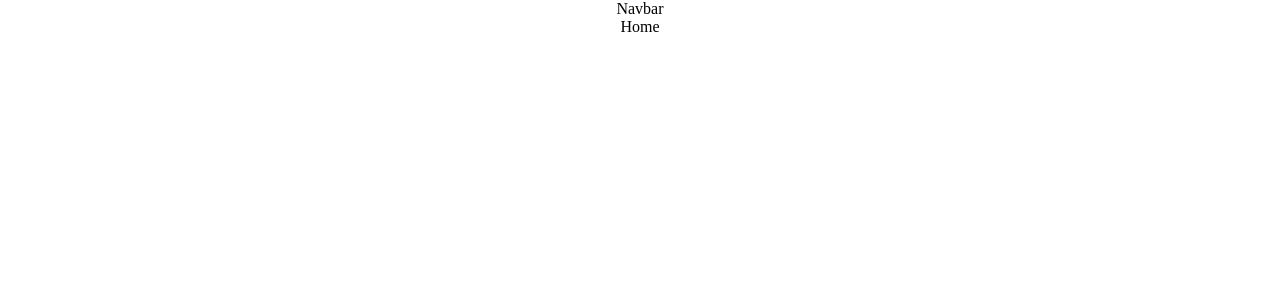
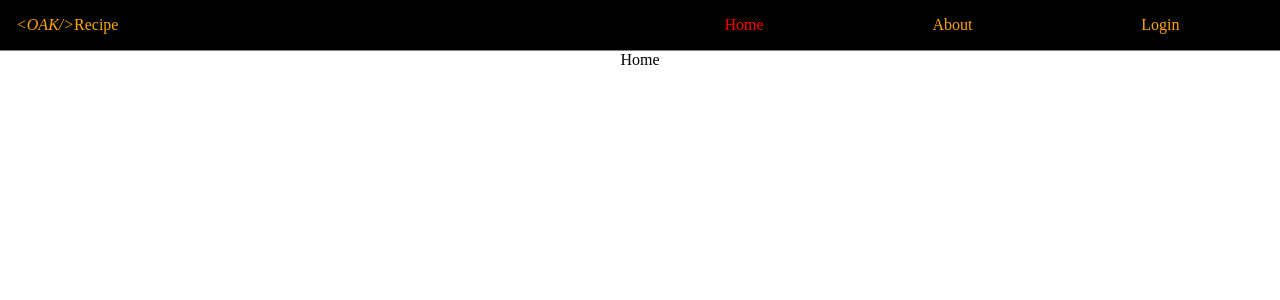
Before and after one commit to Chupacabra44/recipe-app, a React (Create React App) app: page / in a window 1280 px wide. Shown: the top 300 px of the page. Built offline with nearby package versions, Linux system fonts and the light colour scheme.

Commit message:
Navbar component

```diff
--- a/src/components/navbar/Navbar.css
+++ b/src/components/navbar/Navbar.css
@@ -0,0 +1,55 @@
+.navWrapper {
+  display: flex;
+  justify-content: space-between;
+  align-items: center;
+  padding: 16px;
+  border-bottom: 1px solid grey;
+  background-color: black;
+}
+
+.navWrapper * {
+  color: orange;
+}
+
+.linkWrapper {
+  width: 50%;
+  display: flex;
+  justify-content: space-around;
+}
+
+.active {
+  color: red;
+}
+
+.burgerMenu {
+  display: none;
+  font-size: 24px;
+  cursor: pointer;
+}
+
+@media screen and (max-width: 768px) {
+  .linkWrapper {
+    display: none;
+    flex-direction: column;
+    position: absolute;
+    top: 60px;
+    left: 0;
+    width: 100%;
+    background-color: black;
+  }
+
+  .linkWrapper.show {
+    display: flex;
+  }
+
+  .linkWrapper a {
+    margin: 0;
+    text-align: center;
+    padding: 10px;
+    border-bottom: 1px solid white;
+  }
+
+  .burgerMenu {
+    display: block;
+  }
+}
--- a/src/components/navbar/Navbar.jsx
+++ b/src/components/navbar/Navbar.jsx
@@ -1,7 +1,34 @@
+import { NavLink, Link } from "react-router-dom";
 import "./Navbar.css";
+import { useState } from "react";
 
 const Navbar = () => {
-  return <div>Navbar</div>;
+  const [show, setShow] = useState(false);
+
+  const toggleMenu = () => {
+    setShow(!show);
+  };
+
+  return (
+    <nav className="navWrapper">
+      <div>
+        <Link to="/">
+          <i>{"<OAK/>"}</i>
+          <span>Recipe</span>
+        </Link>
+      </div>
+
+      <div className={show ? "linkWrapper show" : "linkWrapper"}>
+        <NavLink to="/">Home</NavLink>
+        <NavLink to="about">About</NavLink>
+        <NavLink to="login">Login</NavLink>
+      </div>
+
+      <div onClick={toggleMenu} className="burgerMenu">
+        &#9776;
+      </div>
+    </nav>
+  );
 };
 
 export default Navbar;
```
